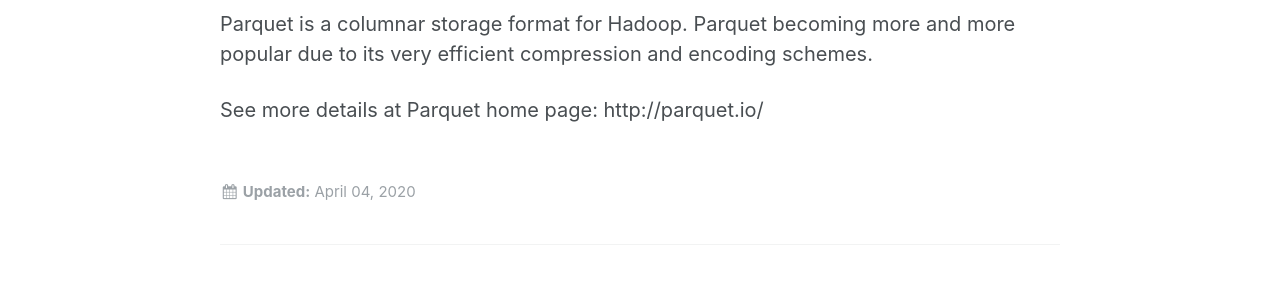
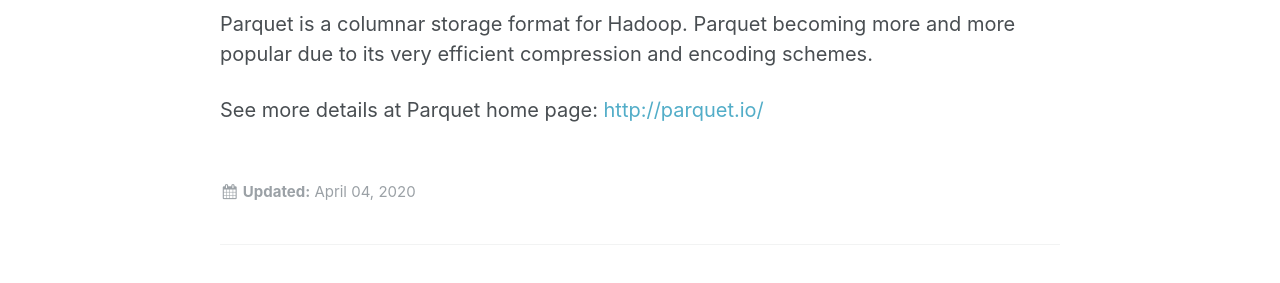
Before and after one commit to IBMStreams/streamsx.parquet, a Jekyll site: the page built from _docs/02_01-knowledge_overview.md, in a window 1280 px wide and 900 px high. Shown: the part 284-567 px from the top of the window. Built offline with Jekyll 4.4.1, drawn with Linux system fonts in a browser that asks for light colours; some of the changed lines change nothing that is shown.

Commit message:
fix link

```diff
--- a/_docs/02_01-knowledge_overview.md
+++ b/_docs/02_01-knowledge_overview.md
@@ -16,4 +16,4 @@
 Parquet is a columnar storage format for Hadoop.
 Parquet becoming more and more popular due to its very efficient compression and encoding schemes.
 
-See more details at Parquet home page: http://parquet.io/
+See more details at Parquet home page: [http://parquet.io/](http://parquet.io/)
```
